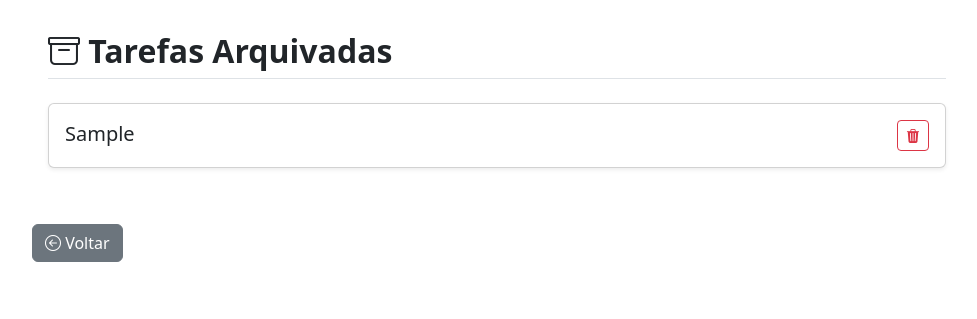
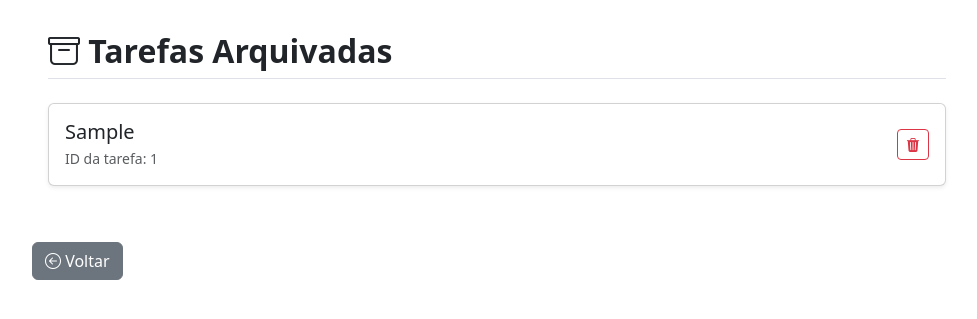
Before and after one commit to emanuel07mii/project_to_do_list, a Django app: page /arquivados/ in a window 1280 px wide. Shown: the part 56-375 px from the top of the page, without its empty margins (50-1027 px from the left). Run offline with Django 5.2, Linux system fonts and the light colour scheme; a user stored in the database is signed in; tables that the repository leaves empty hold one stand-in row (values such as "Sample post"); some libraries are stand-ins or nearby versions.

Commit message:
update Melhorar lista de tarefas arquivadas #2

```diff
--- a/to_do_lists/templates/to_do_lists/arquivadas.html
+++ b/to_do_lists/templates/to_do_lists/arquivadas.html
@@ -10,7 +10,8 @@
         <div class="card-body d-flex justify-content-between align-items-center">
             <div>
                 <h5 class="card-title mb-1">{{ tarefa.tarefa }}</h5>
-                <p class="text-muted small mb-0">{{ tarefa.tarefa.id_tarefa }}</p>
+                <p class="text-muted small mb-0">ID da tarefa: {{ tarefa.id }}</p>
+                <!-- depois mudar para data que foi arquivada -->
             </div>
             <a class="btn btn-outline-danger btn-sm"
                 href="{% url 'excluir' id=tarefa.id %}"
```
